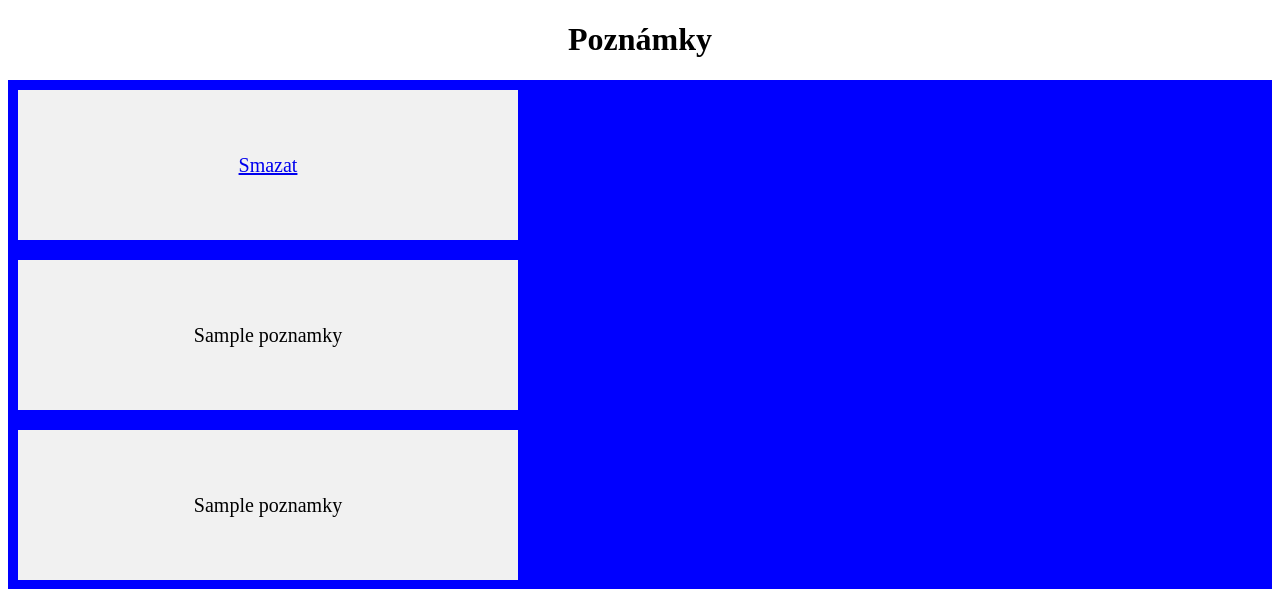
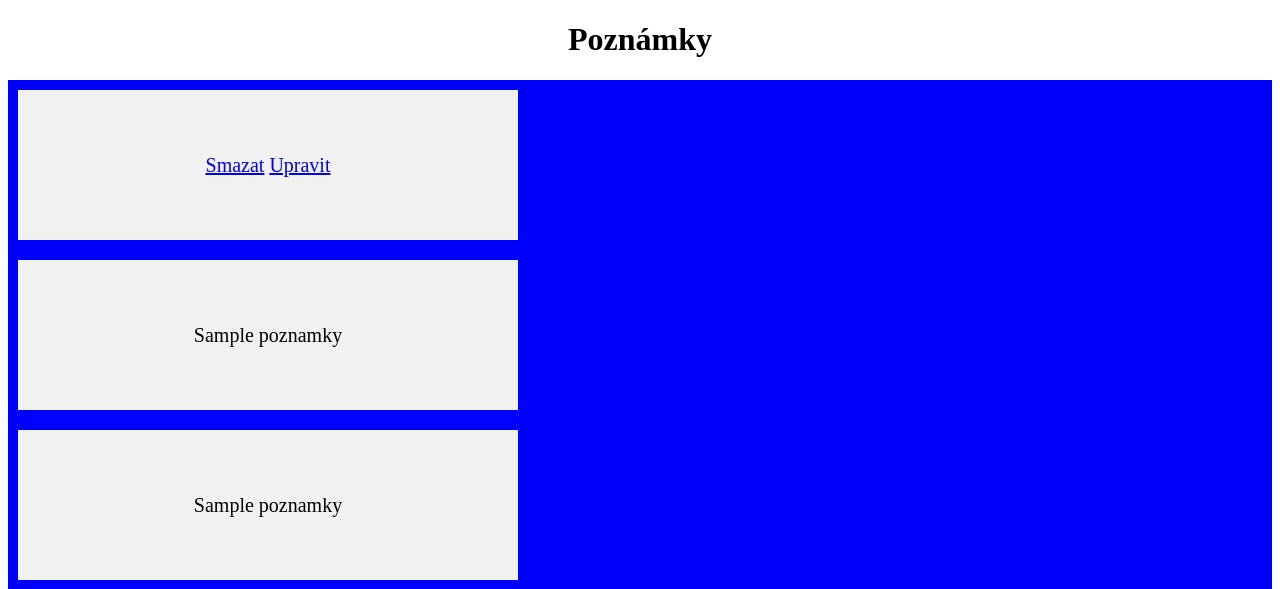
Before and after one commit to JakubStejskalV4/poznamkovnik-Stejskal-V3-, a Flask app: template templates/vypis.html in a window 1280 px wide. Shown: the top 589 px of the page. Run offline with Flask 2, Linux system fonts and the light colour scheme; the template is opened without the code that fills it: most values are stand-ins (such as "Sample title", 1, 10 or a date in 2020).

Commit message:
editace poznamky

```diff
--- a/templates/vypis.html
+++ b/templates/vypis.html
@@ -9,7 +9,7 @@
     <h1>Poznámky</h1>
     <div class="flex-container">
         {% for i in poznamky %}
-        <div><a href="/smaz/{{ i[0] }}">Smazat</a></div>
+        <div><a href="/smaz/{{ i[0] }}">Smazat</a> <a href="/uprav/{{ i[0] }}">Upravit</a></div>
         <div>{{ i[1] }}</div>
         <div>{{ i[2] }}</div>
         {% endfor %}
```
